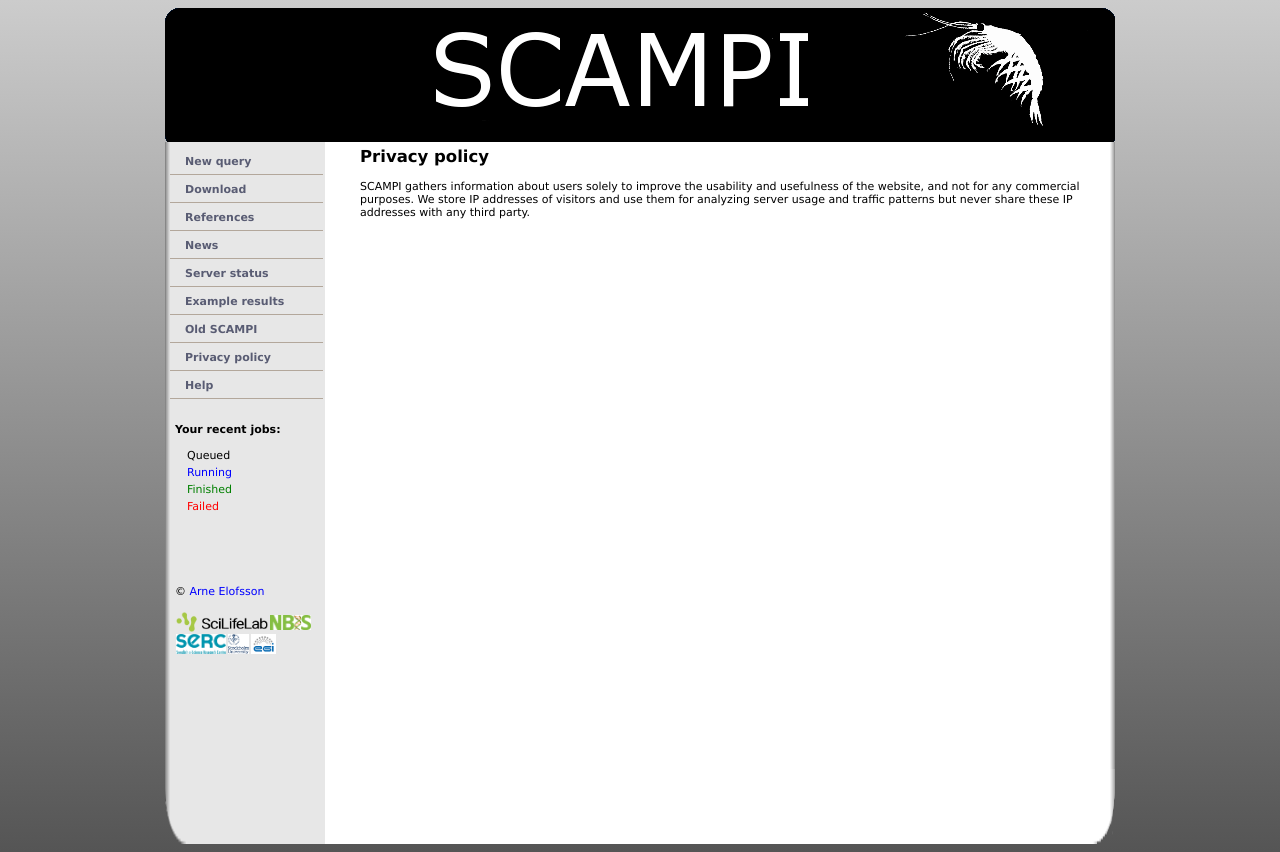
After one commit to nanjiangshu/web_scampi2, a Django app: template proj/pred/templates/pred/privacy.html in a window 1280 px wide. The commit adds this page. Run offline with Django 3.2, Linux system fonts and the light colour scheme; the template is opened without the code that fills it, so the values that code supplies are empty.

Commit message:
feat: add privacy statement

```diff
--- a/proj/pred/templates/pred/base_layout.html
+++ b/proj/pred/templates/pred/base_layout.html
@@ -111,6 +111,7 @@ function example_fill(){
               <tr align="left"> <td><a href="/pred/serverstatus/" class="mainlevel">Server status</a></td> </tr>
               <tr align="left"> <td><a href="/pred/example/" class="mainlevel">Example results</a></td> </tr>
               <tr align="left"> <td><a href="/pred/oldtopcons/" class="mainlevel">Old SCAMPI</a></td> </tr>
+              <tr align="left"> <td><a href="/pred/privacy/" class="mainlevel">Privacy policy</a></td> </tr>
               <tr align="left"> <td><a href="/pred/help/" class="mainlevel">Help</a></td> </tr>
             </table>
             <br>
--- /dev/null
+++ b/proj/pred/templates/pred/privacy.html
@@ -0,0 +1,14 @@
+{% extends "pred/base_layout.html" %}
+
+{%block content_right_panel %}
+    {% if username %}
+      {% include "pred/user_header.html" %}
+    {% endif %}
+  <h2>Privacy policy</h2>
+  <p>
+  SCAMPI gathers information about users solely to improve the usability
+  and usefulness of the website, and not for any commercial purposes. We store
+  IP addresses of visitors and use them for analyzing server usage and traffic
+  patterns but never share these IP addresses with any third party.
+  </p>
+{% endblock %}
--- a/proj/pred/urls.py
+++ b/proj/pred/urls.py
@@ -18,6 +18,7 @@ urlpatterns = [
     url(r'^finished/$', views.get_finished_job, name='pred.get_finished_job'),
     url(r'^failed/$', views.get_failed_job, name='pred.get_failed_job'),
     url(r'^download/$', views.download, name='pred.download'),
+    url(r'^privacy/$', views.privacy, name='pred.privacy'),
     url(r'^help-wsdl-api/$', views.help_wsdl_api, name='pred.help_wsdl_api'),
     url(r'^help/$', views.get_help, name='pred.get_help'),
     url(r'^news/$', views.get_news, name='pred.get_news'),
--- a/proj/pred/views.py
+++ b/proj/pred/views.py
@@ -432,6 +432,12 @@ def download(request):#{{{
     info['jobcounter'] = webcom.GetJobCounter(info)
     return render(request, 'pred/download.html', info)
 #}}}
+def privacy(request):#{{{
+    info = {}
+    webcom.set_basic_config(request, info, g_params)
+    info['jobcounter'] = webcom.GetJobCounter(info)
+    return render(request, 'pred/privacy.html', info)
+#}}}
 
 def get_serverstatus(request):# {{{
     g_params['isShowLocalQueue'] = False
```
